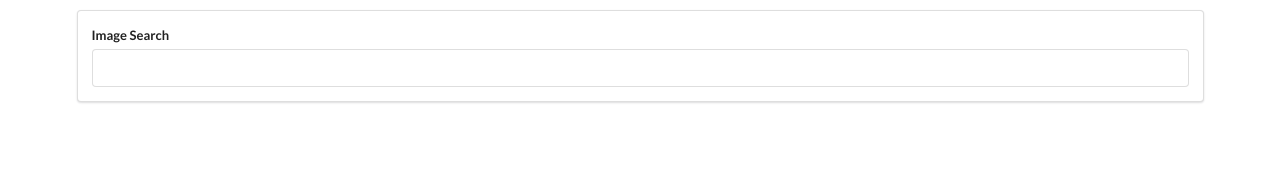
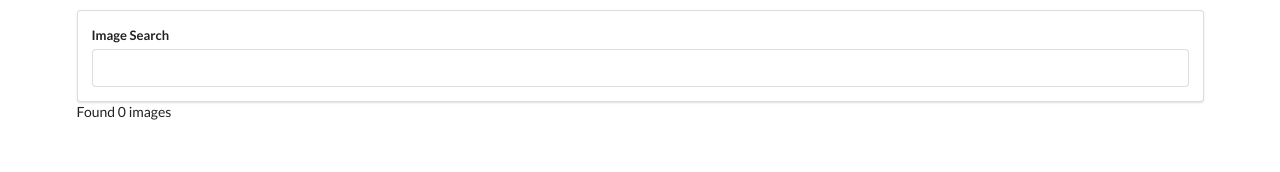
Before and after one commit to prestoncarroll/pics, a React (Create React App) app: page / in a window 1280 px wide. Shown: the top 172 px of the page. Built offline with nearby package versions, Linux system fonts and the light colour scheme.

Commit message:
axios set, gets images

```diff
--- a/package.json
+++ b/package.json
@@ -6,6 +6,7 @@
     "@testing-library/jest-dom": "^4.2.4",
     "@testing-library/react": "^9.5.0",
     "@testing-library/user-event": "^7.2.1",
+    "axios": "^0.19.2",
     "react": "^16.13.1",
     "react-dom": "^16.13.1",
     "react-scripts": "3.4.1"
--- /dev/null
+++ b/src/api/unsplash.js
@@ -0,0 +1,12 @@
+import axios from 'axios';
+
+
+
+export default axios.create({
+
+    baseURL: 'https://api.unsplash.com',
+    headers: {
+        Authorization: 'Client-ID BabsQgH_BEJa_4-h2ksTQ8MPjP3lWok4TeBfbT5pxOU'
+    }
+
+});
--- a/src/components/App.js
+++ b/src/components/App.js
@@ -1,12 +1,40 @@
 import React from 'react';
+import unsplash from '../api/unsplash';
 import SearchBar from './SearchBar'
 
 
 
-const App = () => {
-    return <div className="ui container" style= {{ marginTop: '10px' }}> <SearchBar />
 
-    </div>;
+
+class App extends React.Component {
+
+    state = { images: [] };
+
+    onSearchSubmit = async (term) => {
+
+        const response = await unsplash.get('/search/photos', {
+            params: { query: term },
+
+
+        });
+        // .then((response) => {
+
+        //     console.log(response.data.results);
+
+        // });
+        console.log(response.data.results);
+
+        this.setState({ images: response.data.results });
+
+
+    }
+
+    render() {
+        return (<div className="ui container" style={{ marginTop: '10px' }}> <SearchBar onSubmit={this.onSearchSubmit} />
+            Found {this.state.images.length} images
+        </div>
+        );
+    };
 };
 
 export default App;
--- a/src/components/SearchBar.js
+++ b/src/components/SearchBar.js
@@ -16,7 +16,9 @@ class SearchBar extends React.Component {
     onFormSubmit = (e) => {
         e.preventDefault();
 
-        console.log(this.state.term);
+        this.props.onSubmit(this.state.term);
+
+        // console.log(this.state.term);
     }
 
     render() {
```
Also changed, not shown: 1 other file (tests, documents, lock files or other folders).
